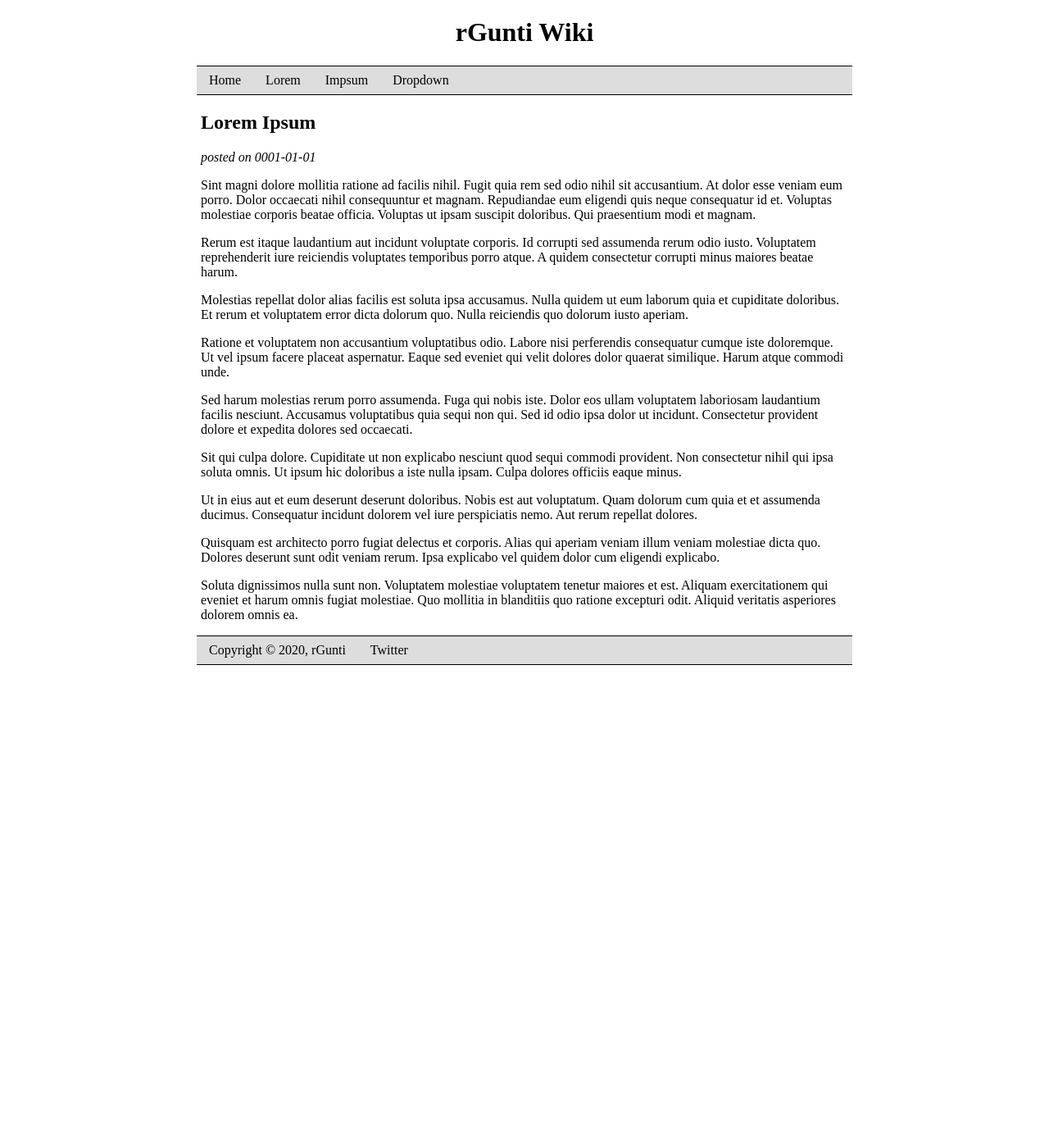
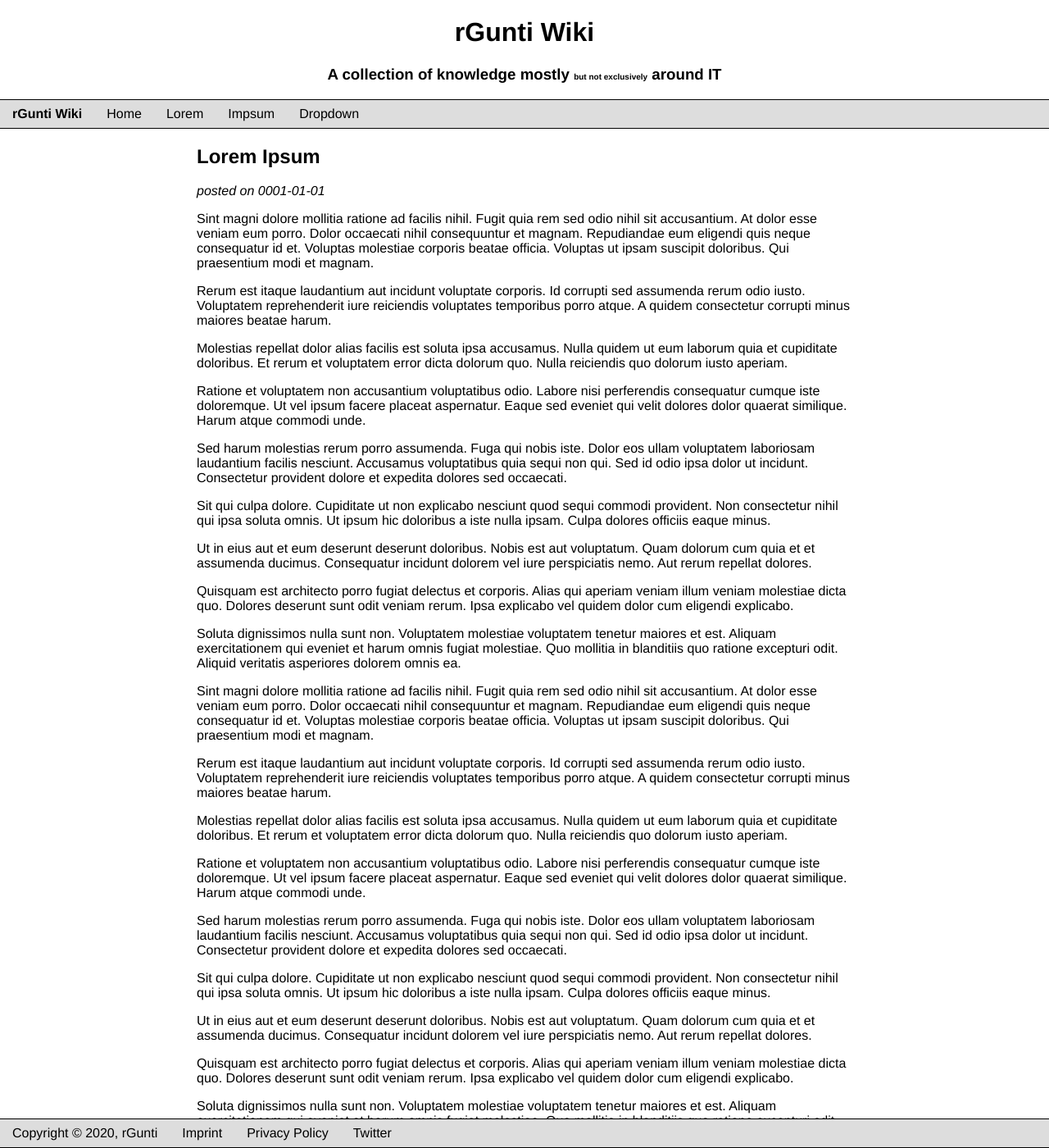
Before and after one commit to rGunti/rgunti-wiki, a Jekyll site: the page built from _posts/0001-01-01-lorem-ipsum.md, in a window 1280 px wide and 1400 px high. Shown: the whole window at 82% size. Built offline with Jekyll 4.4.1, drawn with Linux system fonts in a browser that asks for light colours; some of the changed text lies outside the part shown.

Commit message:
Fixed navigation and Imprint / Privacy Policy

```diff
--- a/_layouts/default.html
+++ b/_layouts/default.html
@@ -10,9 +10,17 @@
 <body>
     <header>
         <h1>rGunti Wiki</h1>
+        <h3>
+            A collection of knowledge mostly
+            <small>but not exclusively</small>
+            around IT
+        </h3>
     </header>
     <nav>
         <ul class="hlinks">
+            <li><span>
+                <b>rGunti Wiki</b>
+            </span></li>
             <li><a href="/">Home</a></li>
             <li><a href="#">Lorem</a></li>
             <li><a href="#">Impsum</a></li>
@@ -34,9 +42,9 @@
             <li>
                 <span>Copyright &COPY; 2020, rGunti</span>
             </li>
-            <li>
-                <a href="https://twitter.com/rgunti">Twitter</a>
-            </li>
+            <li><a href="/legal/imprint">Imprint</a></li>
+            <li><a href="/legal/privacy-policy">Privacy Policy</a></li>
+            <li><a href="https://twitter.com/rgunti">Twitter</a></li>
         </ul>
     </footer>
 </body>
--- a/_posts/0001-01-01-lorem-ipsum.md
+++ b/_posts/0001-01-01-lorem-ipsum.md
@@ -25,3 +25,41 @@ Ut in eius aut et eum deserunt deserunt doloribus. Nobis est aut voluptatum. Qua
 Quisquam est architecto porro fugiat delectus et corporis. Alias qui aperiam veniam illum veniam molestiae dicta quo. Dolores deserunt sunt odit veniam rerum. Ipsa explicabo vel quidem dolor cum eligendi explicabo.
 
 Soluta dignissimos nulla sunt non. Voluptatem molestiae voluptatem tenetur maiores et est. Aliquam exercitationem qui eveniet et harum omnis fugiat molestiae. Quo mollitia in blanditiis quo ratione excepturi odit. Aliquid veritatis asperiores dolorem omnis ea.
+
+Sint magni dolore mollitia ratione ad facilis nihil. Fugit quia rem sed odio nihil sit accusantium. At dolor esse veniam eum porro. Dolor occaecati nihil consequuntur et magnam.
+Repudiandae eum eligendi quis neque consequatur id et. Voluptas molestiae corporis beatae officia. Voluptas ut ipsam suscipit doloribus. Qui praesentium modi et magnam.
+
+Rerum est itaque laudantium aut incidunt voluptate corporis. Id corrupti sed assumenda rerum odio iusto. Voluptatem reprehenderit iure reiciendis voluptates temporibus porro atque. A quidem consectetur corrupti minus maiores beatae harum.
+
+Molestias repellat dolor alias facilis est soluta ipsa accusamus. Nulla quidem ut eum laborum quia et cupiditate doloribus. Et rerum et voluptatem error dicta dolorum quo. Nulla reiciendis quo dolorum iusto aperiam.
+
+Ratione et voluptatem non accusantium voluptatibus odio. Labore nisi perferendis consequatur cumque iste doloremque. Ut vel ipsum facere placeat aspernatur. Eaque sed eveniet qui velit dolores dolor quaerat similique. Harum atque commodi unde.
+
+Sed harum molestias rerum porro assumenda. Fuga qui nobis iste. Dolor eos ullam voluptatem laboriosam laudantium facilis nesciunt. Accusamus voluptatibus quia sequi non qui. Sed id odio ipsa dolor ut incidunt. Consectetur provident dolore et expedita dolores sed occaecati.
+
+Sit qui culpa dolore. Cupiditate ut non explicabo nesciunt quod sequi commodi provident. Non consectetur nihil qui ipsa soluta omnis. Ut ipsum hic doloribus a iste nulla ipsam. Culpa dolores officiis eaque minus.
+
+Ut in eius aut et eum deserunt deserunt doloribus. Nobis est aut voluptatum. Quam dolorum cum quia et et assumenda ducimus. Consequatur incidunt dolorem vel iure perspiciatis nemo. Aut rerum repellat dolores.
+
+Quisquam est architecto porro fugiat delectus et corporis. Alias qui aperiam veniam illum veniam molestiae dicta quo. Dolores deserunt sunt odit veniam rerum. Ipsa explicabo vel quidem dolor cum eligendi explicabo.
+
+Soluta dignissimos nulla sunt non. Voluptatem molestiae voluptatem tenetur maiores et est. Aliquam exercitationem qui eveniet et harum omnis fugiat molestiae. Quo mollitia in blanditiis quo ratione excepturi odit. Aliquid veritatis asperiores dolorem omnis ea.
+
+Sint magni dolore mollitia ratione ad facilis nihil. Fugit quia rem sed odio nihil sit accusantium. At dolor esse veniam eum porro. Dolor occaecati nihil consequuntur et magnam.
+Repudiandae eum eligendi quis neque consequatur id et. Voluptas molestiae corporis beatae officia. Voluptas ut ipsam suscipit doloribus. Qui praesentium modi et magnam.
+
+Rerum est itaque laudantium aut incidunt voluptate corporis. Id corrupti sed assumenda rerum odio iusto. Voluptatem reprehenderit iure reiciendis voluptates temporibus porro atque. A quidem consectetur corrupti minus maiores beatae harum.
+
+Molestias repellat dolor alias facilis est soluta ipsa accusamus. Nulla quidem ut eum laborum quia et cupiditate doloribus. Et rerum et voluptatem error dicta dolorum quo. Nulla reiciendis quo dolorum iusto aperiam.
+
+Ratione et voluptatem non accusantium voluptatibus odio. Labore nisi perferendis consequatur cumque iste doloremque. Ut vel ipsum facere placeat aspernatur. Eaque sed eveniet qui velit dolores dolor quaerat similique. Harum atque commodi unde.
+
+Sed harum molestias rerum porro assumenda. Fuga qui nobis iste. Dolor eos ullam voluptatem laboriosam laudantium facilis nesciunt. Accusamus voluptatibus quia sequi non qui. Sed id odio ipsa dolor ut incidunt. Consectetur provident dolore et expedita dolores sed occaecati.
+
+Sit qui culpa dolore. Cupiditate ut non explicabo nesciunt quod sequi commodi provident. Non consectetur nihil qui ipsa soluta omnis. Ut ipsum hic doloribus a iste nulla ipsam. Culpa dolores officiis eaque minus.
+
+Ut in eius aut et eum deserunt deserunt doloribus. Nobis est aut voluptatum. Quam dolorum cum quia et et assumenda ducimus. Consequatur incidunt dolorem vel iure perspiciatis nemo. Aut rerum repellat dolores.
+
+Quisquam est architecto porro fugiat delectus et corporis. Alias qui aperiam veniam illum veniam molestiae dicta quo. Dolores deserunt sunt odit veniam rerum. Ipsa explicabo vel quidem dolor cum eligendi explicabo.
+
+Soluta dignissimos nulla sunt non. Voluptatem molestiae voluptatem tenetur maiores et est. Aliquam exercitationem qui eveniet et harum omnis fugiat molestiae. Quo mollitia in blanditiis quo ratione excepturi odit. Aliquid veritatis asperiores dolorem omnis ea.
--- a/css/main.css
+++ b/css/main.css
@@ -1,5 +1,11 @@
 /* General Setup */
 html, body {
+    font-family: Helvetica, Arial, sans-serif;
+    margin: 0;
+}
+
+header,
+article {
     margin: auto;
     max-width: 800px;
 }
@@ -8,14 +14,20 @@ html, body {
 header {
     text-align: center;
 }
+header h3 small {
+    font-size: x-small;
+}
 
 /* Navigation */
 nav {
+    position: sticky;
+    top: 0;
 }
 
 /* Article */
 article {
     padding: 0 5px;
+    margin-bottom: 50px;
 }
 article .date {
     font-style: italic;
@@ -38,7 +50,9 @@ article .date {
 
 /* Footer */
 footer {
-    margin-bottom: 10px;
+    position: fixed;
+    bottom: 0;
+    width: 100%;
 }
 
 /* Horizontal Link List */
```
Also changed, not shown: legal/imprint.md (added, +40 -0 lines), legal/privacy-policy.md (added, +1 -0 lines), 1 other file.
